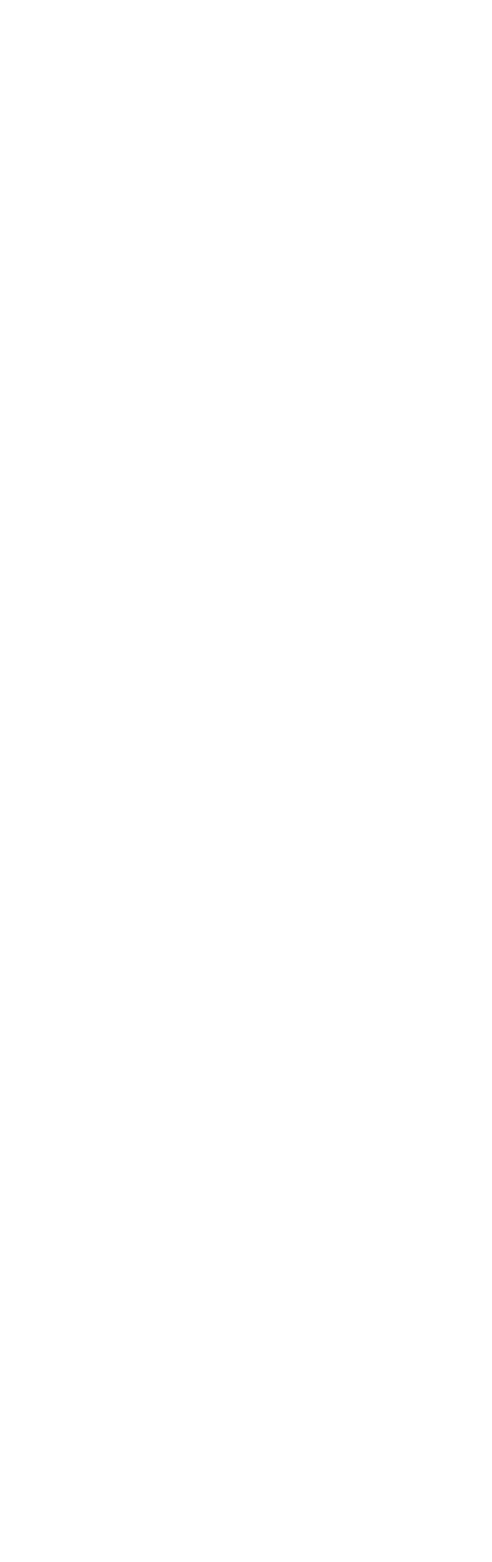
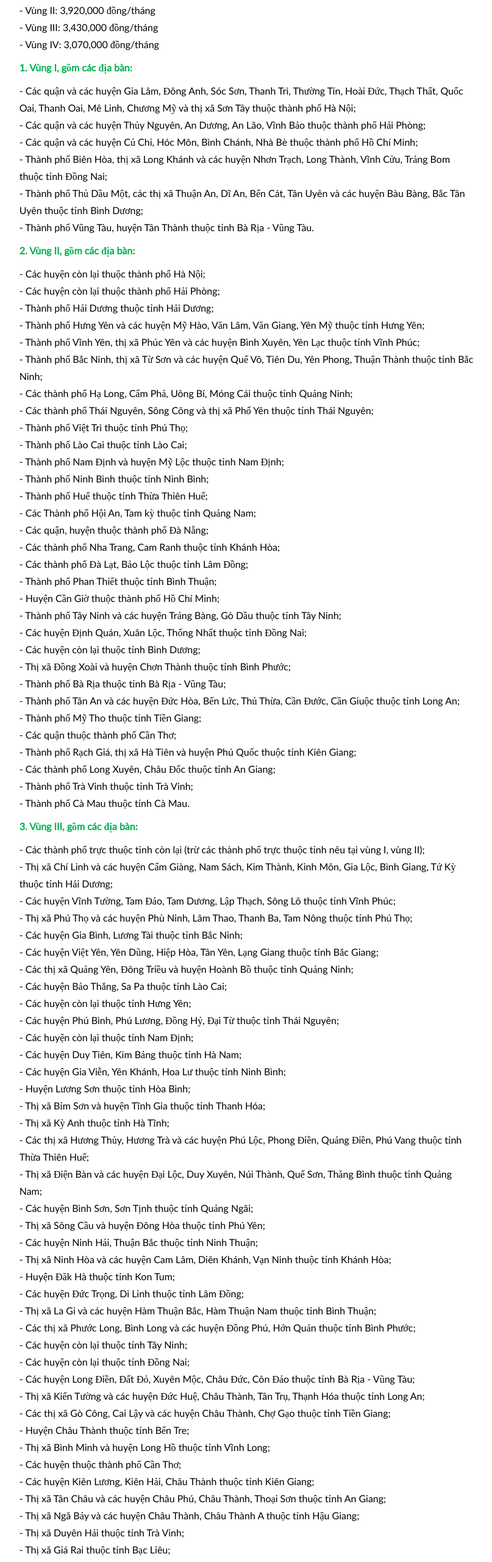
Before and after one commit to htphongx4/chuyendoiluong2, a Nuxt app: page /muc-luong-toi-thieu-vung in a window 1280 px wide. Before the commit this address had no page. Shown: the part 181-2742 px from the top of the page at 61% size, without its empty margins (235-1042 px from the left). Before the commit the page ends 800 px from the top, so only its background shows below. Built offline with nearby package versions, Linux system fonts and the light colour scheme.

Commit message:
add new page

```diff
--- a/components/ui/AreaSelect/index.vue
+++ b/components/ui/AreaSelect/index.vue
@@ -1,6 +1,15 @@
 <template>
   <div class="tw-flex tw-items-center tw-my-4 tw-gap-4">
-    <label class="tw-font-bold tw-mr-4 tw-text-sm md:tw-text-base" for="Thu Nhập:"> Chọn vùng: </label>
+    <label
+      class="tw-font-bold tw-mr-4 tw-text-sm md:tw-text-base"
+      for="Thu Nhập:"
+    >
+      Chọn vùng:
+
+      <span class="tw-cursor-pointer tw-text-error tw-text-sm" @click="onClick">
+        (Chi tiết tại đây)
+      </span>
+    </label>
     <Checkbox
       :active="areaSelected === area.value"
       v-for="(area, index) in areaList"
@@ -51,6 +60,9 @@ export default {
       this.areaSelected = area.value;
       this.saveAreaSalary(area.salary);
     },
+    onClick() {
+      window.open("/muc-luong-toi-thieu-vung");
+    },
   },
 };
 </script>
--- /dev/null
+++ b/pages/muc-luong-toi-thieu-vung/index.vue
@@ -0,0 +1,165 @@
+<template>
+  <Html lang="en">
+    <Head>
+      <Title>Mức lương tối thiểu vùng chuẩn 2022</Title>
+      <Meta name="title" content="Tinh luong" />
+      <Meta name="description" content="Tinh luong" />
+    </Head>
+  </Html>
+  <div class="tw-container tw-mx-auto tw-w-7/12 tw-pb-10">
+    <div class="tw-text-primary-medium tw-mb-5">
+      <h4 class="text-primary tw-text-lg">
+        <strong>Mức lương tối thiểu vùng</strong>
+      </h4>
+      <p class="custom-font-italic" style="margin-bottom: 0px">
+        Áp dụng mức lương tối thiểu vùng mới nhất có hiệu lực từ ngày 1/1/2020
+        (Theo điều 3, Nghị định 90/2019/NĐ-CP)
+      </p>
+    </div>
+    <div class="modal-body">
+      <p>
+        - Vùng I: 4,420,000 đồng/tháng<br />
+        - Vùng II: 3,920,000 đồng/tháng<br />
+        - Vùng III: 3,430,000 đồng/tháng<br />
+        - Vùng IV: 3,070,000 đồng/tháng<br />
+      </p>
+      <p class="text-primary"><strong>1. Vùng I, gồm các địa bàn:</strong></p>
+      <p>
+        - Các quận và các huyện Gia Lâm, Đông Anh, Sóc Sơn, Thanh Trì, Thường
+        Tín, Hoài Đức, Thạch Thất, Quốc Oai, Thanh Oai, Mê Linh, Chương Mỹ và
+        thị xã Sơn Tây thuộc thành phố Hà Nội;<br />
+        - Các quận và các huyện Thủy Nguyên, An Dương, An Lão, Vĩnh Bảo thuộc
+        thành phố Hải Phòng;<br />
+        - Các quận và các huyện Củ Chi, Hóc Môn, Bình Chánh, Nhà Bè thuộc thành
+        phố Hồ Chí Minh;<br />
+        - Thành phố Biên Hòa, thị xã Long Khánh và các huyện Nhơn Trạch, Long
+        Thành, Vĩnh Cửu, Trảng Bom thuộc tỉnh Đồng Nai;<br />
+        - Thành phố Thủ Dầu Một, các thị xã Thuận An, Dĩ An, Bến Cát, Tân Uyên
+        và các huyện Bàu Bàng, Bắc Tân Uyên thuộc tỉnh Bình Dương;<br />
+        - Thành phố Vũng Tàu, huyện Tân Thành thuộc tỉnh Bà Rịa - Vũng Tàu.
+      </p>
+      <p class="text-primary"><strong>2. Vùng II, gồm các địa bàn:</strong></p>
+      <p>
+        - Các huyện còn lại thuộc thành phố Hà Nội; <br />
+        - Các huyện còn lại thuộc thành phố Hải Phòng; <br />
+        - Thành phố Hải Dương thuộc tỉnh Hải Dương; <br />
+        - Thành phố Hưng Yên và các huyện Mỹ Hào, Văn Lâm, Văn Giang, Yên Mỹ
+        thuộc tỉnh Hưng Yên; <br />
+        - Thành phố Vĩnh Yên, thị xã Phúc Yên và các huyện Bình Xuyên, Yên Lạc
+        thuộc tỉnh Vĩnh Phúc; <br />
+        - Thành phố Bắc Ninh, thị xã Từ Sơn và các huyện Quế Võ, Tiên Du, Yên
+        Phong, Thuận Thành thuộc tỉnh Bắc Ninh; <br />
+        - Các thành phố Hạ Long, Cẩm Phả, Uông Bí, Móng Cái thuộc tỉnh Quảng
+        Ninh; <br />
+        - Các thành phố Thái Nguyên, Sông Công và thị xã Phổ Yên thuộc tỉnh Thái
+        Nguyên; <br />
+        - Thành phố Việt Trì thuộc tỉnh Phú Thọ; <br />
+        - Thành phố Lào Cai thuộc tỉnh Lào Cai; <br />
+        - Thành phố Nam Định và huyện Mỹ Lộc thuộc tỉnh Nam Định; <br />
+        - Thành phố Ninh Bình thuộc tỉnh Ninh Bình; <br />
+        - Thành phố Huế thuộc tỉnh Thừa Thiên Huế; <br />
+        - Các Thành phố Hội An, Tam kỳ thuộc tỉnh Quảng Nam; <br />
+        - Các quận, huyện thuộc thành phố Đà Nẵng; <br />
+        - Các thành phố Nha Trang, Cam Ranh thuộc tỉnh Khánh Hòa; <br />
+        - Các thành phố Đà Lạt, Bảo Lộc thuộc tỉnh Lâm Đồng; <br />
+        - Thành phố Phan Thiết thuộc tỉnh Bình Thuận; <br />
+        - Huyện Cần Giờ thuộc thành phố Hồ Chí Minh; <br />
+        - Thành phố Tây Ninh và các huyện Trảng Bàng, Gò Dầu thuộc tỉnh Tây
+        Ninh; <br />
+        - Các huyện Định Quán, Xuân Lộc, Thống Nhất thuộc tỉnh Đồng Nai; <br />
+        - Các huyện còn lại thuộc tỉnh Bình Dương; <br />
+        - Thị xã Đồng Xoài và huyện Chơn Thành thuộc tỉnh Bình Phước; <br />
+        - Thành phố Bà Rịa thuộc tỉnh Bà Rịa - Vũng Tàu; <br />
+        - Thành phố Tân An và các huyện Đức Hòa, Bến Lức, Thủ Thừa, Cần Đước,
+        Cần Giuộc thuộc tỉnh Long An; <br />
+        - Thành phố Mỹ Tho thuộc tỉnh Tiền Giang; <br />
+        - Các quận thuộc thành phố Cần Thơ; <br />
+        - Thành phố Rạch Giá, thị xã Hà Tiên và huyện Phú Quốc thuộc tỉnh Kiên
+        Giang; <br />
+        - Các thành phố Long Xuyên, Châu Đốc thuộc tỉnh An Giang; <br />
+        - Thành phố Trà Vinh thuộc tỉnh Trà Vinh; <br />
+        - Thành phố Cà Mau thuộc tỉnh Cà Mau.
+      </p>
+      <p class="text-primary"><strong>3. Vùng III, gồm các địa bàn:</strong></p>
+      <p>
+        - Các thành phố trực thuộc tỉnh còn lại (trừ các thành phố trực thuộc
+        tỉnh nêu tại vùng I, vùng II);<br />
+        - Thị xã Chí Linh và các huyện Cẩm Giàng, Nam Sách, Kim Thành, Kinh Môn,
+        Gia Lộc, Bình Giang, Tứ Kỳ thuộc tỉnh Hải Dương;<br />
+        - Các huyện Vĩnh Tường, Tam Đảo, Tam Dương, Lập Thạch, Sông Lô thuộc
+        tỉnh Vĩnh Phúc;<br />
+        - Thị xã Phú Thọ và các huyện Phù Ninh, Lâm Thao, Thanh Ba, Tam Nông
+        thuộc tỉnh Phú Thọ;<br />
+        - Các huyện Gia Bình, Lương Tài thuộc tỉnh Bắc Ninh;<br />
+        - Các huyện Việt Yên, Yên Dũng, Hiệp Hòa, Tân Yên, Lạng Giang thuộc tỉnh
+        Bắc Giang;<br />
+        - Các thị xã Quảng Yên, Đông Triều và huyện Hoành Bồ thuộc tỉnh Quảng
+        Ninh;<br />
+        - Các huyện Bảo Thắng, Sa Pa thuộc tỉnh Lào Cai;<br />
+        - Các huyện còn lại thuộc tỉnh Hưng Yên;<br />
+        - Các huyện Phú Bình, Phú Lương, Đồng Hỷ, Đại Từ thuộc tỉnh Thái
+        Nguyên;<br />
+        - Các huyện còn lại thuộc tỉnh Nam Định;<br />
+        - Các huyện Duy Tiên, Kim Bảng thuộc tỉnh Hà Nam;<br />
+        - Các huyện Gia Viễn, Yên Khánh, Hoa Lư thuộc tỉnh Ninh Bình;<br />
+        - Huyện Lương Sơn thuộc tỉnh Hòa Bình;<br />
+        - Thị xã Bỉm Sơn và huyện Tĩnh Gia thuộc tỉnh Thanh Hóa;<br />
+        - Thị xã Kỳ Anh thuộc tỉnh Hà Tĩnh;<br />
+        - Các thị xã Hương Thủy, Hương Trà và các huyện Phú Lộc, Phong Điền,
+        Quảng Điền, Phú Vang thuộc tỉnh Thừa Thiên Huế;<br />
+        - Thị xã Điện Bàn và các huyện Đại Lộc, Duy Xuyên, Núi Thành, Quế Sơn,
+        Thăng Bình thuộc tỉnh Quảng Nam;<br />
+        - Các huyện Bình Sơn, Sơn Tịnh thuộc tỉnh Quảng Ngãi;<br />
+        - Thị xã Sông Cầu và huyện Đông Hòa thuộc tỉnh Phú Yên;<br />
+        - Các huyện Ninh Hải, Thuận Bắc thuộc tỉnh Ninh Thuận;<br />
+        - Thị xã Ninh Hòa và các huyện Cam Lâm, Diên Khánh, Vạn Ninh thuộc tỉnh
+        Khánh Hòa;<br />
+        - Huyện Đăk Hà thuộc tỉnh Kon Tum;<br />
+        - Các huyện Đức Trọng, Di Linh thuộc tỉnh Lâm Đồng;<br />
+        - Thị xã La Gi và các huyện Hàm Thuận Bắc, Hàm Thuận Nam thuộc tỉnh Bình
+        Thuận;<br />
+        - Các thị xã Phước Long, Bình Long và các huyện Đồng Phú, Hớn Quản thuộc
+        tỉnh Bình Phước;<br />
+        - Các huyện còn lại thuộc tỉnh Tây Ninh;<br />
+        - Các huyện còn lại thuộc tỉnh Đồng Nai;<br />
+        - Các huyện Long Điền, Đất Đỏ, Xuyên Mộc, Châu Đức, Côn Đảo thuộc tỉnh
+        Bà Rịa - Vũng Tàu;<br />
+        - Thị xã Kiến Tường và các huyện Đức Huệ, Châu Thành, Tân Trụ, Thạnh Hóa
+        thuộc tỉnh Long An;<br />
+        - Các thị xã Gò Công, Cai Lậy và các huyện Châu Thành, Chợ Gạo thuộc
+        tỉnh Tiền Giang;<br />
+        - Huyện Châu Thành thuộc tỉnh Bến Tre;<br />
+        - Thị xã Bình Minh và huyện Long Hồ thuộc tỉnh Vĩnh Long;<br />
+        - Các huyện thuộc thành phố Cần Thơ;<br />
+        - Các huyện Kiên Lương, Kiên Hải, Châu Thành thuộc tỉnh Kiên Giang;<br />
+        - Thị xã Tân Châu và các huyện Châu Phú, Châu Thành, Thoại Sơn thuộc
+        tỉnh An Giang;<br />
+        - Thị xã Ngã Bảy và các huyện Châu Thành, Châu Thành A thuộc tỉnh Hậu
+        Giang;<br />
+        - Thị xã Duyên Hải thuộc tỉnh Trà Vinh;<br />
+        - Thị xã Giá Rai thuộc tỉnh Bạc Liêu;<br />
+        - Các thị xã Vĩnh Châu, Ngã Năm thuộc tỉnh Sóc Trăng;<br />
+        - Các huyện Năm Căn, Cái Nước, U Minh, Trần Văn Thời thuộc tỉnh Cà Mau.
+      </p>
+      <p class="text-primary">
+        <strong>4. Vùng IV, gồm các địa bàn còn lại</strong>
+      </p>
+    </div>
+  </div>
+</template>
+
+<script>
+export default {};
+</script>
+
+<style>
+p {
+  margin-top: 10px;
+  margin-bottom: 10px;
+  line-height: 28px;
+}
+
+strong {
+  color: #00b14f;
+}
+</style>
```
